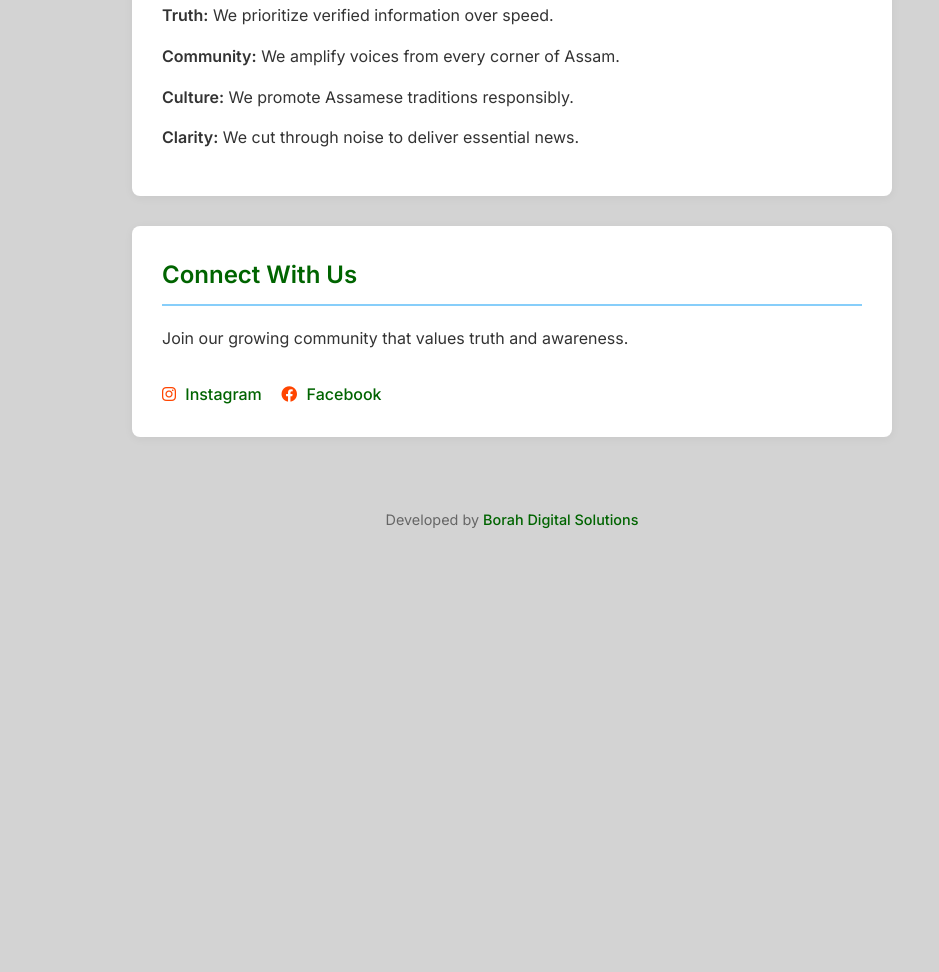
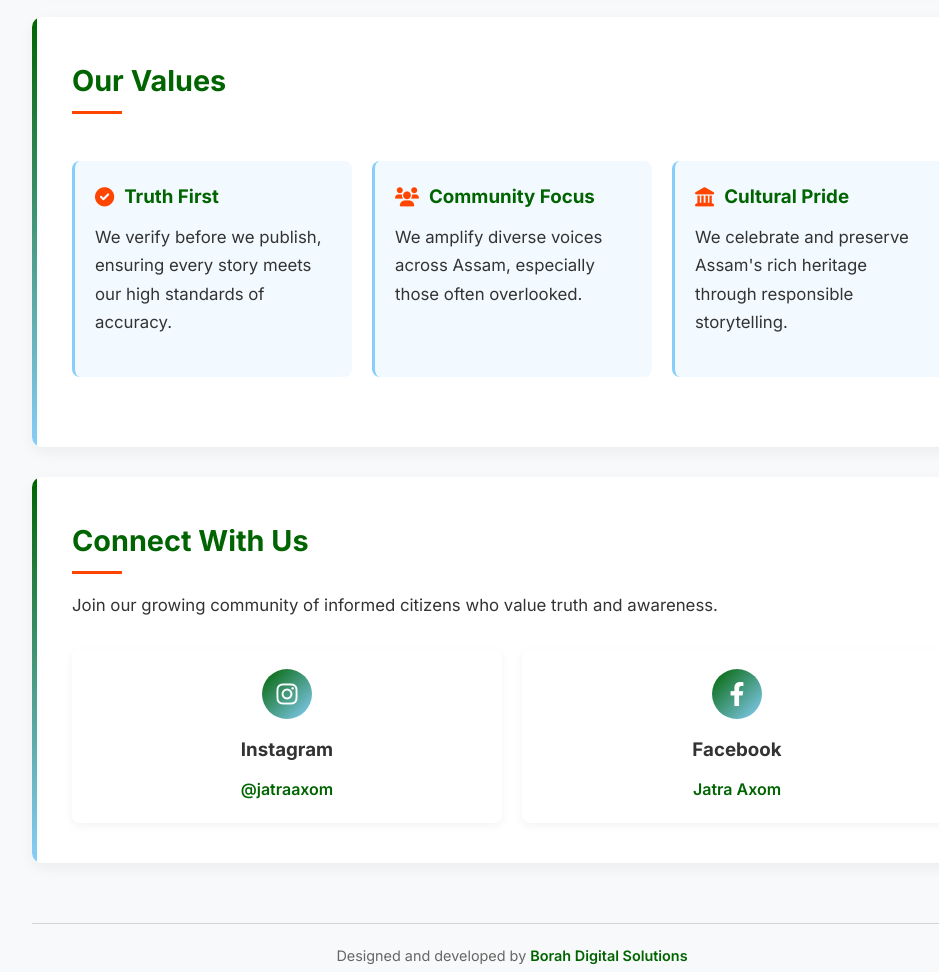
Before and after one commit to arupb6002/Jatra-Axom, a plain HTML site: page about.html in a window 1280 px wide. Shown: the part 595-1567 px from the top of the page, without its empty margins (128-1067 px from the left). Before the commit the page ends 1166 px from the top, so only its background shows below. Drawn offline with Linux system fonts and the light colour scheme.

Commit message:
Update about.html

```diff
--- a/about.html
+++ b/about.html
@@ -4,9 +4,16 @@
     <meta charset="UTF-8">
     <meta name="viewport" content="width=device-width, initial-scale=1.0">
     <title>About Us - Jatra Axom</title>
-    <link href="https://fonts.googleapis.com/css2?family=Inter:wght@400;500;600&display=swap" rel="stylesheet">
+    <link href="https://fonts.googleapis.com/css2?family=Inter:wght@400;500;600;700&display=swap" rel="stylesheet">
     <link rel="stylesheet" href="https://cdnjs.cloudflare.com/ajax/libs/font-awesome/6.0.0-beta3/css/all.min.css">
     <style>
+        :root {
+            --primary: #006400;
+            --secondary: #FF4500;
+            --accent: #87CEFA;
+            --light: #D3D3D3;
+            --white: #ffffff;
+        }
         * {
             margin: 0;
             padding: 0;
@@ -14,116 +21,228 @@
             font-family: 'Inter', sans-serif;
         }
         body {
-            background-color: #D3D3D3;
+            background-color: #f8f9fa;
             color: #333;
-            line-height: 1.6;
+            line-height: 1.7;
         }
         .container {
-            max-width: 800px;
+            max-width: 1000px;
             margin: 0 auto;
             padding: 40px 20px;
         }
-        header {
+        .header {
             text-align: center;
-            margin-bottom: 40px;
+            margin-bottom: 50px;
+            position: relative;
+        }
+        .header::after {
+            content: "";
+            display: block;
+            width: 100px;
+            height: 4px;
+            background: linear-gradient(to right, var(--primary), var(--secondary));
+            margin: 20px auto;
+            border-radius: 2px;
         }
         h1 {
-            color: #006400;
-            font-size: 2.5rem;
+            color: var(--primary);
+            font-size: 2.8rem;
+            font-weight: 700;
             margin-bottom: 10px;
         }
-        .foundation-date {
-            color: #FF4500;
+        .tagline {
+            color: var(--secondary);
+            font-size: 1.1rem;
             font-weight: 500;
+            margin-bottom: 15px;
+        }
+        .foundation {
+            color: #555;
+            font-weight: 500;
+        }
+        .card {
+            background: var(--white);
+            border-radius: 10px;
+            padding: 40px;
             margin-bottom: 30px;
-            display: block;
+            box-shadow: 0 5px 15px rgba(0,0,0,0.05);
+            position: relative;
+            overflow: hidden;
         }
-        .about-section {
-            background-color: white;
-            border-radius: 8px;
-            padding: 30px;
-            margin-bottom: 30px;
-            box-shadow: 0 2px 10px rgba(0,0,0,0.05);
+        .card::before {
+            content: "";
+            position: absolute;
+            top: 0;
+            left: 0;
+            width: 5px;
+            height: 100%;
+            background: linear-gradient(to bottom, var(--primary), var(--accent));
         }
         h2 {
-            color: #006400;
-            font-size: 1.5rem;
-            margin-bottom: 20px;
-            padding-bottom: 10px;
-            border-bottom: 2px solid #87CEFA;
+            color: var(--primary);
+            font-size: 1.8rem;
+            margin-bottom: 25px;
+            position: relative;
+            display: inline-block;
+        }
+        h2::after {
+            content: "";
+            position: absolute;
+            bottom: -8px;
+            left: 0;
+            width: 50px;
+            height: 3px;
+            background-color: var(--secondary);
         }
         p {
+            margin-bottom: 20px;
+            font-size: 1.05rem;
+        }
+        .values {
+            display: grid;
+            grid-template-columns: repeat(auto-fit, minmax(250px, 1fr));
+            gap: 20px;
+            margin: 30px 0;
+        }
+        .value-item {
+            padding: 20px;
+            border-radius: 8px;
+            background-color: rgba(135, 206, 250, 0.1);
+            border-left: 3px solid var(--accent);
+        }
+        .value-item h3 {
+            color: var(--primary);
+            margin-bottom: 10px;
+            display: flex;
+            align-items: center;
+        }
+        .value-item h3 i {
+            color: var(--secondary);
+            margin-right: 10px;
+            font-size: 1.2rem;
+        }
+        .social-container {
+            display: flex;
+            gap: 20px;
+            margin-top: 30px;
+            flex-wrap: wrap;
+        }
+        .social-card {
+            flex: 1;
+            min-width: 200px;
+            background: var(--white);
+            padding: 20px;
+            border-radius: 8px;
+            text-align: center;
+            box-shadow: 0 3px 10px rgba(0,0,0,0.05);
+            transition: transform 0.3s ease;
+        }
+        .social-card:hover {
+            transform: translateY(-5px);
+        }
+        .social-icon {
+            width: 50px;
+            height: 50px;
+            background: linear-gradient(135deg, var(--primary), var(--accent));
+            color: white;
+            border-radius: 50%;
+            display: inline-flex;
+            align-items: center;
+            justify-content: center;
+            font-size: 1.5rem;
             margin-bottom: 15px;
         }
-        .social-links {
-            margin-top: 30px;
-        }
         .social-link {
+            color: var(--primary);
+            font-weight: 600;
+            text-decoration: none;
             display: inline-block;
-            margin-right: 15px;
-            color: #006400;
-            text-decoration: none;
-            font-weight: 500;
-        }
-        .social-link i {
-            margin-right: 5px;
-            color: #FF4500;
+            margin-top: 10px;
         }
         .developer-tag {
-            margin-top: 50px;
+            margin-top: 60px;
+            text-align: center;
+            color: #666;
             font-size: 0.9rem;
-            color: #666;
-            text-align: center;
-            border-top: 1px solid #D3D3D3;
             padding-top: 20px;
+            border-top: 1px solid var(--light);
         }
         .developer-tag a {
-            color: #006400;
+            color: var(--primary);
             text-decoration: none;
-            font-weight: 500;
+            font-weight: 600;
         }
-        .developer-tag a:hover {
-            text-decoration: underline;
+        @media (max-width: 768px) {
+            h1 {
+                font-size: 2.2rem;
+            }
+            .card {
+                padding: 30px 20px;
+            }
         }
     </style>
 </head>
 <body>
     <div class="container">
-        <header>
-            <h1>About Jatra Axom</h1>
-            <span class="foundation-date">Founded on 12 May 2025 by Priyanshu Kalita</span>
+        <header class="header">
+            <h1>Jatra Axom</h1>
+            <p class="tagline">Your Trusted News Companion</p>
+            <p class="foundation">Founded on 12 May 2025 by Priyanshu Kalita</p>
         </header>
 
-        <section class="about-section">
-            <h2>Our Mission</h2>
-            <p>Jatra Axom is a dedicated news platform serving Assam with timely, transparent, and trustworthy information. In a world of misinformation, we stand as a reliable voice committed to keeping our community informed and aware.</p>
-            <p>Founded by Priyanshu Kalita, we focus on delivering news that matters - from local developments to cultural celebrations, weather updates to political shifts.</p>
-        </section>
+        <div class="card">
+            <h2>Our Story</h2>
+            <p>Jatra Axom is a dedicated news platform committed to serving Assam with accurate, timely information. In an era of misinformation, we stand as a beacon of reliability, keeping our community informed and empowered.</p>
+            <p>Founded by Priyanshu Kalita, we deliver comprehensive coverage - from grassroots developments to cultural events, weather alerts to political updates - always prioritizing what matters most to Assamese people.</p>
+        </div>
 
-        <section class="about-section">
+        <div class="card">
             <h2>Our Values</h2>
-            <p><strong>Truth:</strong> We prioritize verified information over speed.</p>
-            <p><strong>Community:</strong> We amplify voices from every corner of Assam.</p>
-            <p><strong>Culture:</strong> We promote Assamese traditions responsibly.</p>
-            <p><strong>Clarity:</strong> We cut through noise to deliver essential news.</p>
-        </section>
+            <div class="values">
+                <div class="value-item">
+                    <h3><i class="fas fa-check-circle"></i> Truth First</h3>
+                    <p>We verify before we publish, ensuring every story meets our high standards of accuracy.</p>
+                </div>
+                <div class="value-item">
+                    <h3><i class="fas fa-users"></i> Community Focus</h3>
+                    <p>We amplify diverse voices across Assam, especially those often overlooked.</p>
+                </div>
+                <div class="value-item">
+                    <h3><i class="fas fa-landmark"></i> Cultural Pride</h3>
+                    <p>We celebrate and preserve Assam's rich heritage through responsible storytelling.</p>
+                </div>
+            </div>
+        </div>
 
-        <section class="about-section">
+        <div class="card">
             <h2>Connect With Us</h2>
-            <p>Join our growing community that values truth and awareness.</p>
-            <div class="social-links">
-                <a href="https://www.instagram.com/jatraaxom?igsh=MXRkMGFrcnpjOHFuZQ==" class="social-link" target="_blank">
-                    <i class="fab fa-instagram"></i> Instagram
-                </a>
-                <a href="https://www.facebook.com/share/16MJZ8UUJe/" class="social-link" target="_blank">
-                    <i class="fab fa-facebook"></i> Facebook
-                </a>
+            <p>Join our growing community of informed citizens who value truth and awareness.</p>
+
+            <div class="social-container">
+                <div class="social-card">
+                    <div class="social-icon">
+                        <i class="fab fa-instagram"></i>
+                    </div>
+                    <h3>Instagram</h3>
+                    <a href="https://www.instagram.com/jatraaxom?igsh=MXRkMGFrcnpjOHFuZQ==" class="social-link" target="_blank">
+                        @jatraaxom
+                    </a>
+                </div>
+                <div class="social-card">
+                    <div class="social-icon">
+                        <i class="fab fa-facebook-f"></i>
+                    </div>
+                    <h3>Facebook</h3>
+                    <a href="https://www.facebook.com/share/16MJZ8UUJe/" class="social-link" target="_blank">
+                        Jatra Axom
+                    </a>
+                </div>
             </div>
-        </section>
+        </div>
 
         <div class="developer-tag">
-            Developed by <a href="https://borahdigitalsolutions.rf.gd" target="_blank">Borah Digital Solutions</a>
+            Designed and developed by <a href="https://borahdigitalsolutions.rf.gd" target="_blank">Borah Digital Solutions</a>
         </div>
     </div>
 </body>
-</html>
+                    </html>
```
